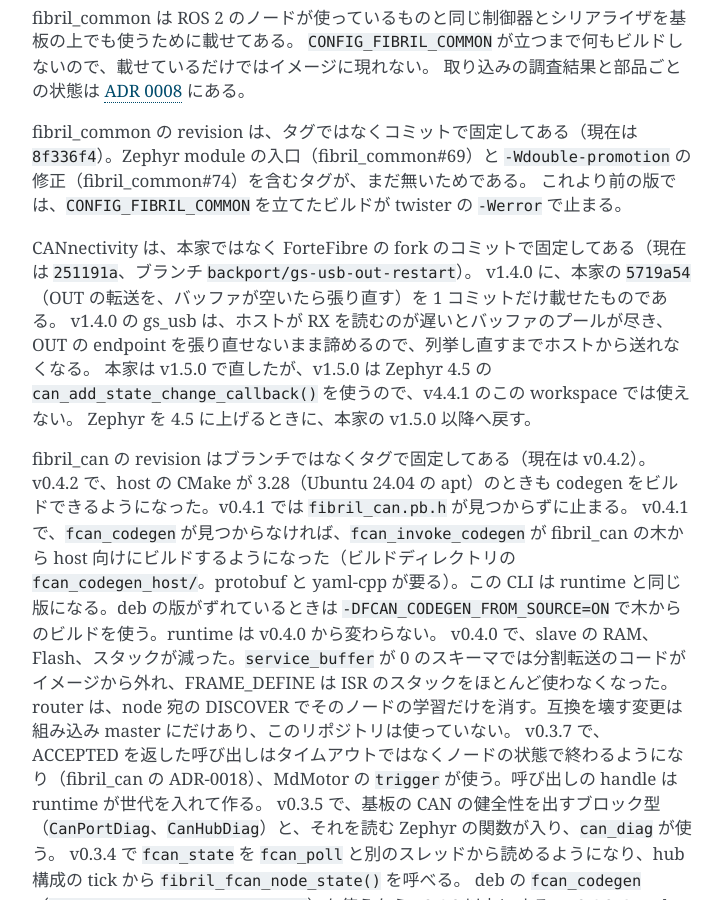
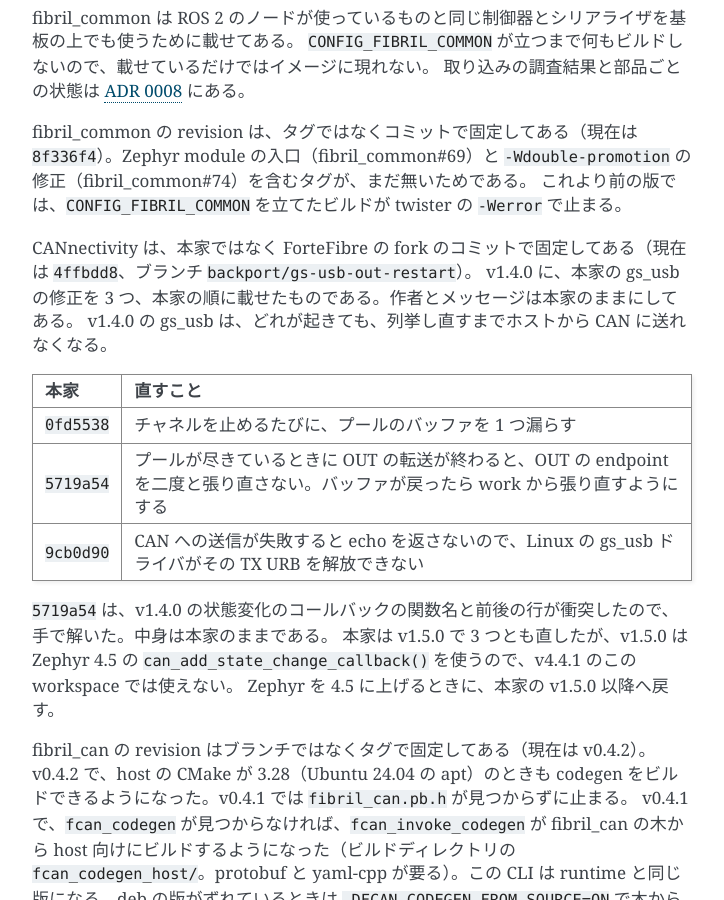
Before and after one commit to ForteFibre/fibril_zephyr, a Sphinx documentation site: the page built from doc/overview.md, in a window 1280 px wide and 900 px high, scrolled down 908 px. Shown: the whole window, without its empty margins (388-1112 px from the left). Built offline with Sphinx 7.4.7, drawn with Linux system fonts in a browser that asks for light colours.

Commit message:
fix(west): CANnectivity の fork に gs_usb の修正をあと 2 つ載せる
5719a54 だけでは、ホストから送れなくなる原因が残る。CAN への送信が失敗
すると echo を返さず、Linux の gs_usb ドライバがその TX URB を解放できない
（9cb0d90）。チャネルを止めるたびにプールのバッファが 1 つ漏れ、5719a54 が
待つバッファが減る（0fd5538）。どちらも v1.5.0 で直っていて、Zephyr 4.5 の
API には依存しない。

fork の backport/gs-usb-out-restart を、本家の順（0fd5538、5719a54、
9cb0d90）の 3 コミットに積み直し、そのコミットに固定する。twister の
app と apps の 15 構成と hub_gs_usb_self は、失敗も警告も無く通る。

Co-Authored-By: Claude Opus 5.5 <noreply@anthropic.com>

```diff
--- a/doc/overview.md
+++ b/doc/overview.md
@@ -39,10 +39,18 @@ fibril_common は ROS 2 のノードが使っているものと同じ制御器
 fibril_common の revision は、タグではなくコミットで固定してある（現在は `8f336f4`）。Zephyr module の入口（fibril_common#69）と `-Wdouble-promotion` の修正（fibril_common#74）を含むタグが、まだ無いためである。
 これより前の版では、`CONFIG_FIBRIL_COMMON` を立てたビルドが twister の `-Werror` で止まる。
 
-CANnectivity は、本家ではなく ForteFibre の fork のコミットで固定してある（現在は `251191a`、ブランチ `backport/gs-usb-out-restart`）。
-v1.4.0 に、本家の `5719a54`（OUT の転送を、バッファが空いたら張り直す）を 1 コミットだけ載せたものである。
-v1.4.0 の gs_usb は、ホストが RX を読むのが遅いとバッファのプールが尽き、OUT の endpoint を張り直せないまま諦めるので、列挙し直すまでホストから送れなくなる。
-本家は v1.5.0 で直したが、v1.5.0 は Zephyr 4.5 の `can_add_state_change_callback()` を使うので、v4.4.1 のこの workspace では使えない。
+CANnectivity は、本家ではなく ForteFibre の fork のコミットで固定してある（現在は `4ffbdd8`、ブランチ `backport/gs-usb-out-restart`）。
+v1.4.0 に、本家の gs_usb の修正を 3 つ、本家の順に載せたものである。作者とメッセージは本家のままにしてある。
+v1.4.0 の gs_usb は、どれが起きても、列挙し直すまでホストから CAN に送れなくなる。
+
+| 本家 | 直すこと |
+|---|---|
+| `0fd5538` | チャネルを止めるたびに、プールのバッファを 1 つ漏らす |
+| `5719a54` | プールが尽きているときに OUT の転送が終わると、OUT の endpoint を二度と張り直さない。バッファが戻ったら work から張り直すようにする |
+| `9cb0d90` | CAN への送信が失敗すると echo を返さないので、Linux の gs_usb ドライバがその TX URB を解放できない |
+
+`5719a54` は、v1.4.0 の状態変化のコールバックの関数名と前後の行が衝突したので、手で解いた。中身は本家のままである。
+本家は v1.5.0 で 3 つとも直したが、v1.5.0 は Zephyr 4.5 の `can_add_state_change_callback()` を使うので、v4.4.1 のこの workspace では使えない。
 Zephyr を 4.5 に上げるときに、本家の v1.5.0 以降へ戻す。
 
 fibril_can の revision はブランチではなくタグで固定してある（現在は v0.4.2）。
```
Also changed, not shown: west.yml (+11 -7 lines).
